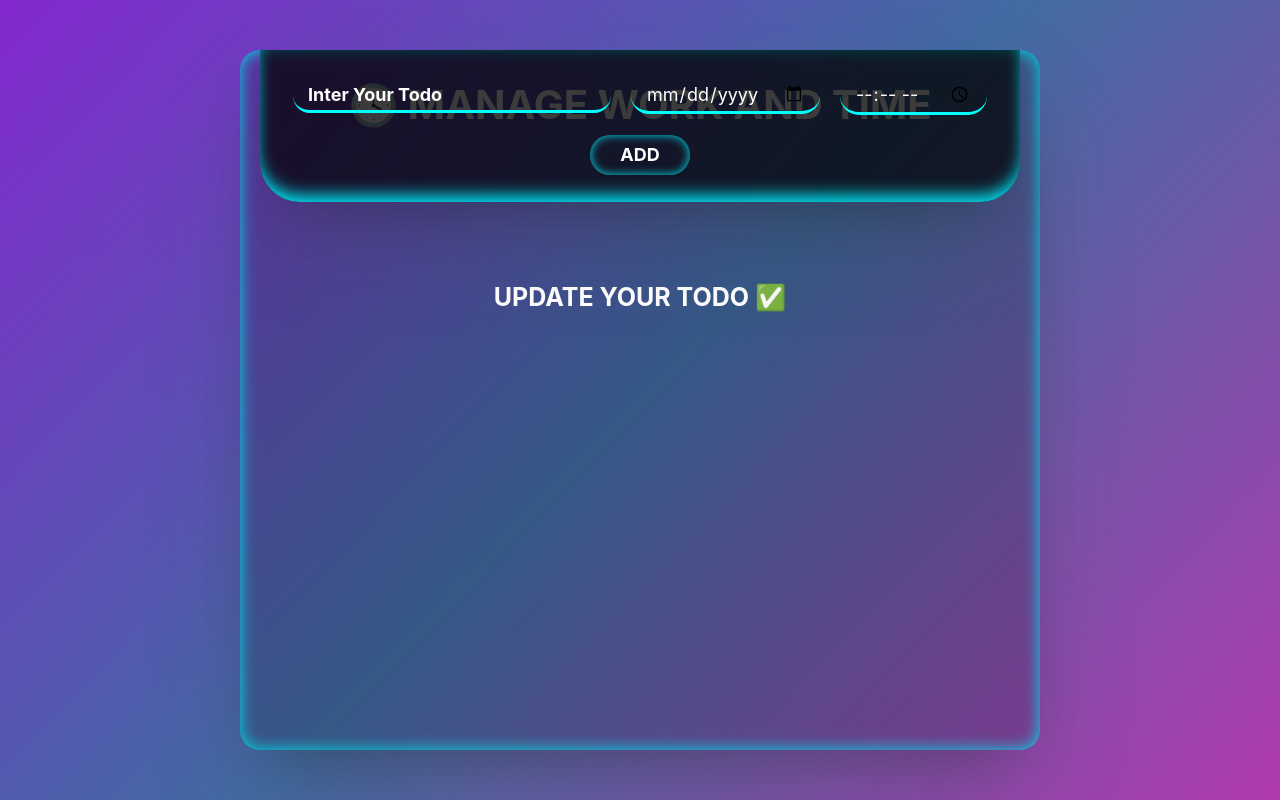
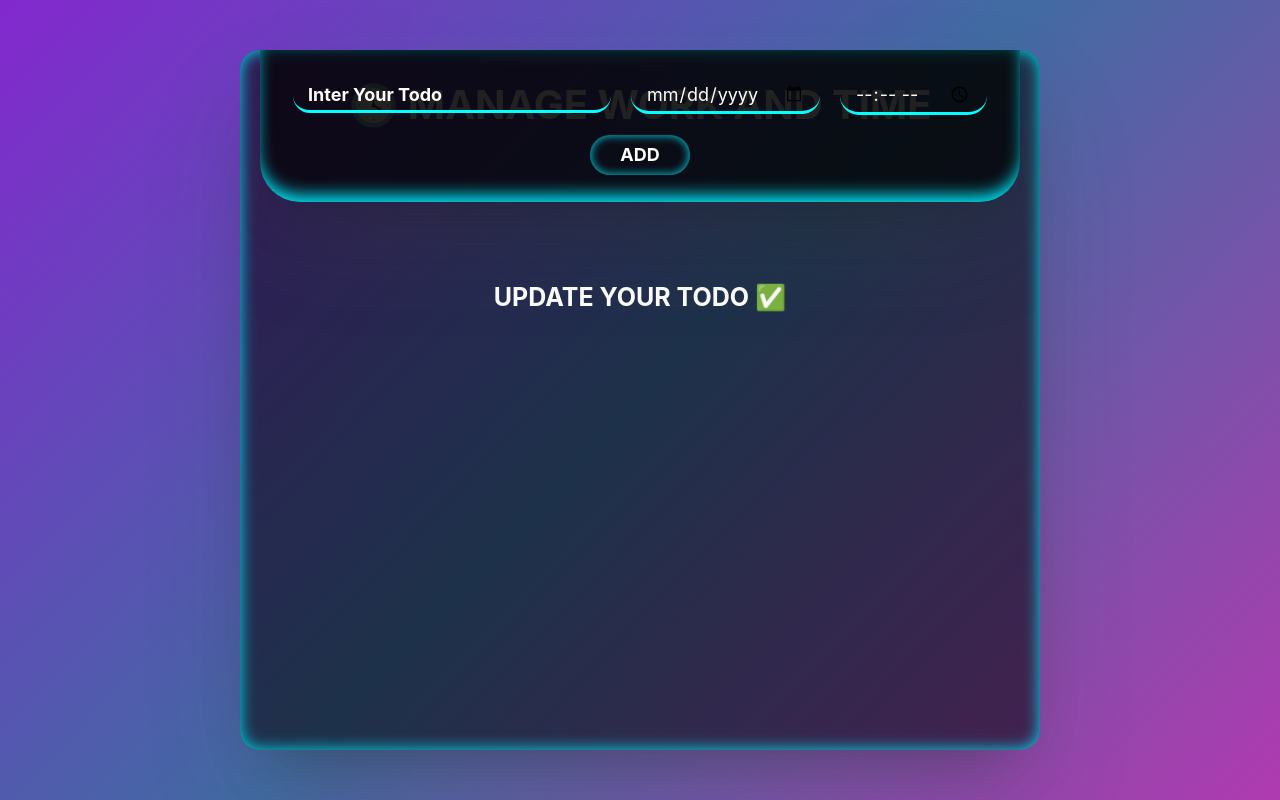
Before and after one commit to mohitanand744/TODO-App-Using-React, a React (Vite) app: page / in a window 1280 px wide. Built offline with nearby package versions, Linux system fonts and the light colour scheme.

Commit message:
UI Updated

```diff
--- a/src/index.css
+++ b/src/index.css
@@ -39,7 +39,7 @@ body {
   width: 90%;
   height: 70rem;
   margin: 2rem;
-  background: #0000002e;
+  background: #0000008a;
   padding: 0 2rem;
   overflow-x: hidden;
   overflow-y: scroll;
```
